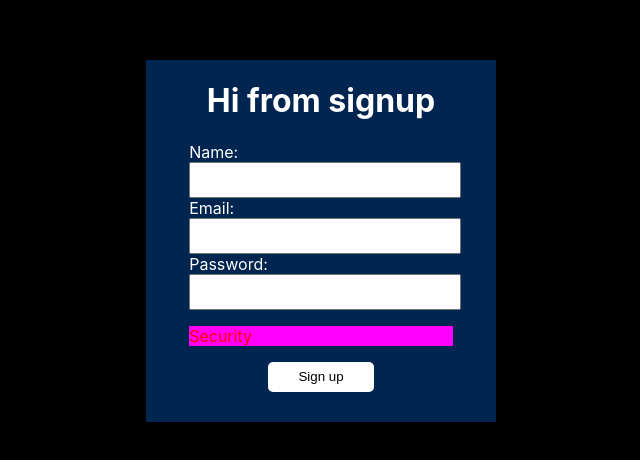
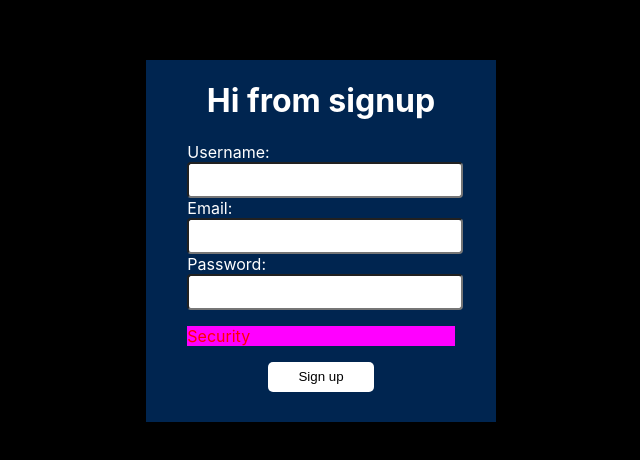
Before and after one commit to Typist01/habit-tracker, a React (Create React App) app in the folder frontend3/my-app/: page /signup in a window 1280 px wide. Shown: the part 132-592 px from the top of the page, without its empty margins (319-959 px from the left). Built offline with nearby package versions, Linux system fonts and the light colour scheme; no server answers.

Commit message:
login and signup

```diff
--- a/frontend3/my-app/src/API/authentication.js
+++ b/frontend3/my-app/src/API/authentication.js
@@ -24,9 +24,9 @@ function getUsers() {
   //     // always executed
   //   });
 }
-getUsers();
+// getUsers();
 
-async function signUp(email, username, password) {
+export async function signUp(email, username, password) {
   return axios
     .post("http://localhost:8080/users?" + "key=" + API_KEY, {
       email: email,
@@ -34,21 +34,10 @@ async function signUp(email, username, password) {
       passwordToken: password,
     })
     .then(function (response) {
-      // console.log("hi from .then in signup");
-      // console.log(response);
-      // console.log(response);
-
-      return response;
-      // if (response.status == 200) {
-      //   return "success";
-      // }
-      // return ".then in signUp complete";
-      // console.log("data.status: " + response.status);
-      // console.log(".body: " + response.body);
-      // console.log("data.body: " + response.data.body);
+      return { result: "success", response };
     })
     .catch(function (error) {
-      return "fail";
+      return { result: "fail", response: error.response };
     });
 }
 
@@ -69,18 +58,17 @@ function loginUser(username, password) {
         password
     )
     .then((response) => {
-      return response;
+      return { result: "success", response };
     })
     .catch(function (error) {
-      return error.response;
+      return { result: "fail", response: error.response };
     });
 }
 
-
-loginUser("user102", "password").then((data) => {
-  const dataStatus = data.status;
-  console.log(dataStatus);
-});
+// loginUser("user102", "password").then((data) => {
+//   const dataStatus = data.status;
+//   console.log(dataStatus);
+// });
 // const response = loginUser("user102", "password");
 // console.log(response);
 
--- a/frontend3/my-app/src/Pages/Login/Login.css
+++ b/frontend3/my-app/src/Pages/Login/Login.css
@@ -9,8 +9,9 @@
 .login-content-box {
   background-color: rgb(0, 37, 80);
   position: relative;
-  min-width: 300px;
-  left: 25%;
+  min-width: 400px;
+  max-width: 600px;
+  margin: auto;
   width: 50%;
   height: 500px;
   border-radius: 2%;
@@ -66,38 +67,6 @@
   margin: auto;
 }
 
-
-
-
-
-
-
-
-
-
-
-
-
-
-
-
-
-
-
-
-
-
-
-
-
-
-
-
-
-
-
-
-
 .magestic-mode {
   background-color: magenta;
 }
--- a/frontend3/my-app/src/Pages/Login/Login.js
+++ b/frontend3/my-app/src/Pages/Login/Login.js
@@ -9,17 +9,16 @@ export default function Login() {
   const [username, setUsername] = useState("");
   const [nameLongEnough, setNameLongEnough] = useState(false);
   const [password, setPassword] = useState("");
+  const [disableInputs, setDisableInputs] = useState(false);
 
   const ctx = useContext(AuthContext);
   const poorUsernameEntry = {
     color: "red",
     fontSize: "12px",
   };
-
   function toggleMagestic() {
     setMagesticMode((oldMode) => !oldMode);
   }
-
   function userLengthCheck(e) {
     console.log(e.target.value);
     const value = e.target.value;
@@ -46,6 +45,7 @@ export default function Login() {
 
   function handleSubmit(e) {
     e.preventDefault();
+    setDisableInputs(true);
     const name = e.target.name;
     // console.log(name);
     if (name == "login") {
@@ -76,6 +76,7 @@ export default function Login() {
             <h1> Login</h1>
             <h2>Username</h2>
             <input
+
               className={magesticMode ? "magestic-mode" : null}
               value={username}
               onChange={userLengthCheck}
@@ -87,7 +88,6 @@ export default function Login() {
             >
               A username must be 4 or more characters
             </label>
-
             <h2>Password</h2>
             <input
               className={magesticMode ? "magestic-mode" : null}
--- a/frontend3/my-app/src/Pages/Signup/Signup.css
+++ b/frontend3/my-app/src/Pages/Signup/Signup.css
@@ -8,6 +8,7 @@
 }
 .signup-container input {
   height: 30px;
+  border-radius: 4px;
 }
 
 .signup-container {
--- a/frontend3/my-app/src/Pages/Signup/Signup.js
+++ b/frontend3/my-app/src/Pages/Signup/Signup.js
@@ -1,8 +1,24 @@
 /** @format */
 import "./Signup.css";
 import { useState, useEffect } from "react";
+import axios from "axios";
+import { signUp } from "../../API/authentication";
 export default function Signup() {
-  const [passwordEntered, setPasswordEntered] = useState("");
+  const [userDetails, setUserDetails] = useState({
+    username: "",
+    email: "",
+    password: "",
+  });
+
+  const [disableInputs, setDisableInputs] = useState()
+
+  function handleChange(e) {
+    const name = e.target.name;
+    const val = e.target.value;
+    name == "username" && setUserDetails((v) => ({ ...v, username: val }));
+    name == "email" && setUserDetails((v) => ({ ...v, email: val }));
+    name == "password" && setUserDetails((v) => ({ ...v, password: val }));
+  }
 
   const weakSecurityStyle = {
     color: "red",
@@ -16,49 +32,63 @@ export default function Signup() {
 
   const [isValid, setValid] = useState(false);
 
-
-
-  function passwordChangeHandler(event) {
-    const value = event.target.value;
-    setPasswordEntered(value);
-  }
-
   useEffect(() => {
-    passwordEntered.length > 4 ? setValid(true) : setValid(false);
-    console.log(passwordEntered);
+    userDetails.password.length > 4 ? setValid(true) : setValid(false);
     console.log(isValid);
-  }, [passwordEntered]);
+  }, [userDetails.password]);
 
   useEffect(() => {
     document.body.style = "background:black; color:white;";
   }, []);
+
+  async function submitHandler(e) {
+    e.preventDefault();
+
+    const response = await signUp(
+      userDetails.email,
+      userDetails.username,
+      userDetails.password
+    );
+    console.log(response.result);
+    console.log(response.response);
+  }
 
   return (
     <div class="signup-container">
       <div>
         <h1> Hi from signup </h1>
       </div>
-      <form>
+      <form onSubmit={submitHandler}>
         <div>
           <label>
-            Name:
-            <input type="text" name="name" />
+            Username:
+            <input
+              type="text"
+              name="username"
+              value={userDetails.username}
+              onChange={handleChange}
+            />
           </label>
         </div>
         <div>
           <label>
             Email:
-            <input type="text" name="email" />
+            <input
+              type="text"
+              name="email"
+              value={userDetails.email}
+              onChange={handleChange}
+            />
           </label>
         </div>
         <div>
           <label>
             Password:
             <input
-              value={passwordEntered}
+              value={userDetails.password}
               type="password"
               name="password"
-              onChange={passwordChangeHandler}
+              onChange={handleChange}
             />
           </label>
           <p style={isValid ? strongSecurityStyle : weakSecurityStyle}>
```
Also changed, not shown: 1 other file (tests, documents, lock files or other folders).
